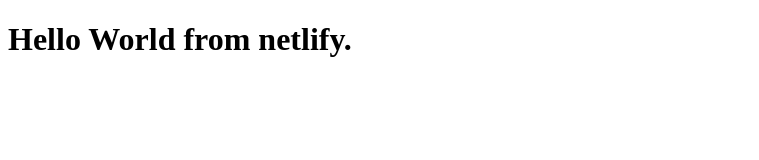
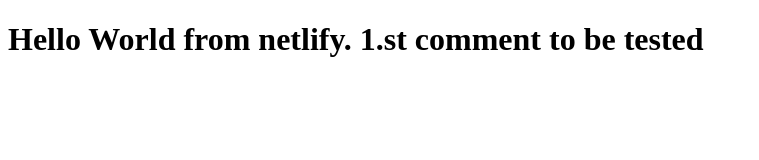
Before and after one commit to kotlin-organization-2/test-for-netlify, a plain HTML site: page index.html in a window 1280 px wide. Shown: the whole page, without its empty margins (0-759 px from the left). Drawn offline with Linux system fonts and the light colour scheme.

Commit message:
same origin different code

```diff
--- a/index.html
+++ b/index.html
@@ -7,6 +7,7 @@
 </head>
 <body>
     <h1>Hello World from netlify.
+        1.st comment to be tested
     </h1>
 </body>
 </html>
```
